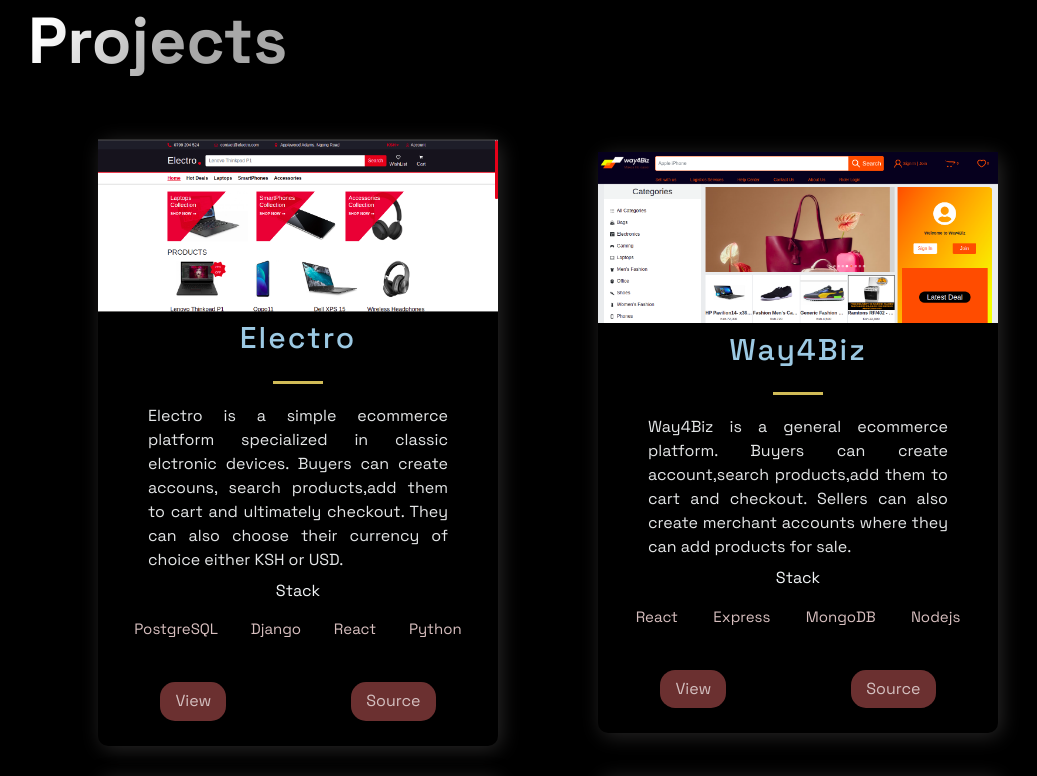
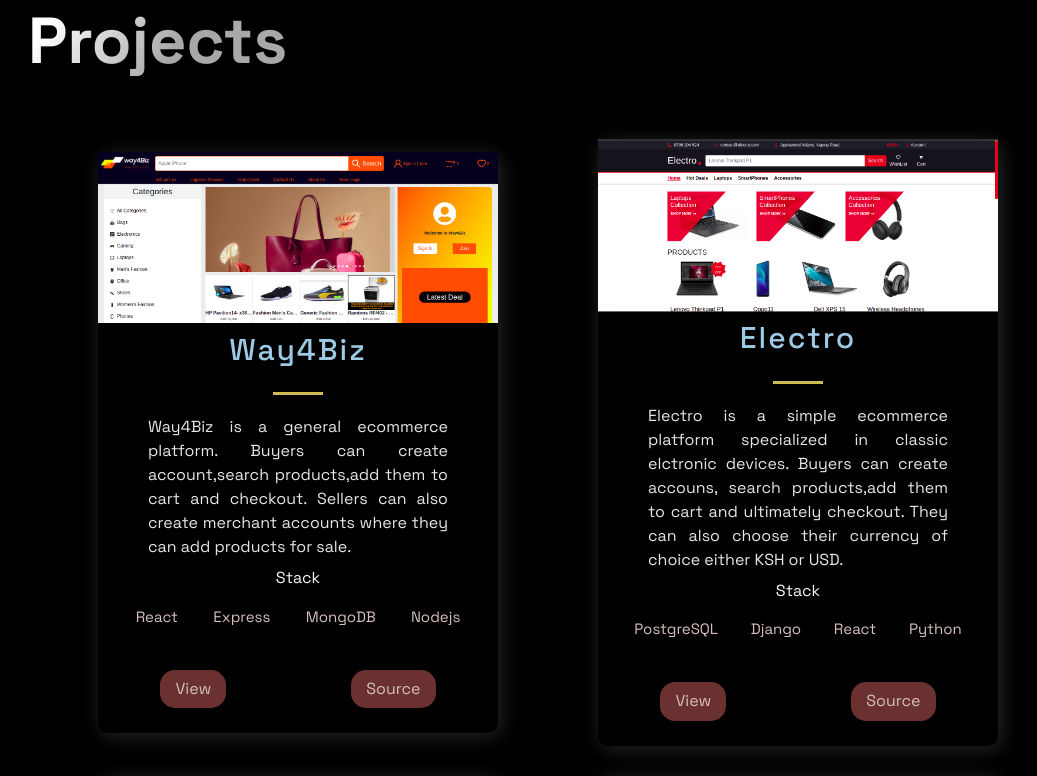
Before and after one commit to HarryNdegwa/super-duper-octo-computing-machine, a Next.js app: page / in a window 1280 px wide. Shown: the part 740-1516 px from the top of the page, without its empty margins (92-1129 px from the left). Built offline with nearby package versions, Linux system fonts and the light colour scheme.

Commit message:
Fixed projects order

```diff
--- a/src/components/Footer/FooterStyles.js
+++ b/src/components/Footer/FooterStyles.js
@@ -46,6 +46,7 @@ export const SocialIconsContainer = styled.div`
   max-width: 1040px;
   display: flex;
   justify-content: space-between;
+  border-top: 1px solid rgba(255, 255, 255, 0.1);
 
   @media ${(props) => props.theme.breakpoints.md} {
     display: flex;
--- a/src/constants/constants.js
+++ b/src/constants/constants.js
@@ -1,4 +1,14 @@
 export const projects = [
+  {
+    title: "Way4Biz",
+    description:
+      "Way4Biz is a general ecommerce platform. Buyers can create account,search products,add them to cart and checkout. Sellers can also create merchant accounts where they can add products for sale.",
+    image: "/images/way4biz.png",
+    tags: ["React", "Express", "MongoDB", "Nodejs"],
+    source: "https://github.com/KelvinMitaki/way4biz",
+    visit: "https://way4biz-e-commerce.herokuapp.com/",
+    id: 0,
+  },
   {
     title: "Electro",
     description:
@@ -7,16 +17,6 @@ export const projects = [
     tags: ["PostgreSQL", "Django", "React", "Python"],
     source: "https://github.com/HarryNdegwa/catalogue-jwt",
     visit: "https://electrosite.netlify.app/",
-    id: 0,
-  },
-  {
-    title: "Way4Biz",
-    description:
-      "Way4Biz is a general ecommerce platform. Buyers can create account,search products,add them to cart and checkout. Sellers can also create merchant accounts where they can add products for sale.",
-    image: "/images/way4biz.png",
-    tags: ["React", "Express", "MongoDB", "Nodejs"],
-    source: "https://github.com/KelvinMitaki/way4biz",
-    visit: "https://way4biz-e-commerce.herokuapp.com/",
     id: 1,
   },
   {
@@ -49,10 +49,10 @@ export const TimeLineData = [
 ];
 
 export const TechnologiesData = [
-  "Python",
   "Javascript",
   "Typescript",
   "Nodejs",
+  "Python",
   "HTML5",
   "CSS3",
   "SQL",
```
